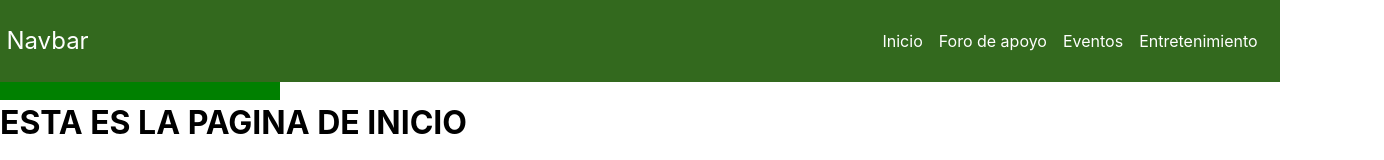
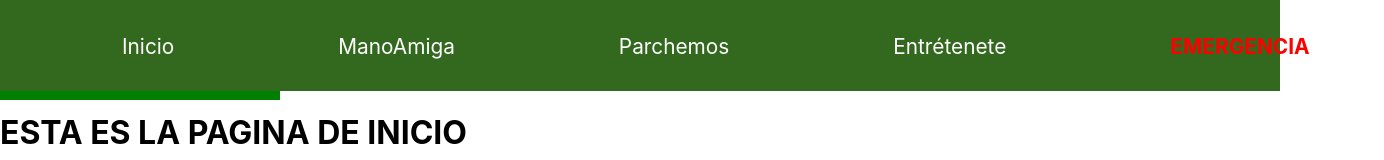
Before and after one commit to Mi-Salud-Mental-Importa/frontEnd, a React (Create React App) app: page /Inicio in a window 1280 px wide. Shown: the top 160 px of the page, 1384 px wide, since content can reach past the window. Built offline with nearby package versions, Linux system fonts and the light colour scheme.

Commit message:
Final footer & navbar

```diff
--- a/src/components/Navbar.js
+++ b/src/components/Navbar.js
@@ -14,12 +14,13 @@ function Navbar(){
     return(
         <>
         <NavContainer>
-            <h1>Navbar</h1>
+            <h1></h1>
         <div className={`links ${clicked?"active":""}`}>
-            <a onClick={handleClick} href="/Inicio" element={<Inicio/>} >Inicio</a>
-            <a onClick={handleClick} href="/ForoApoyo">Foro de apoyo</a>
-            <a onClick={handleClick} href="/Eventos">Eventos</a>
-            <a onClick={handleClick} href="/Entretenimiento">Entretenimiento</a>
+            <a onClick={handleClick} href="/Inicio" >Inicio</a>
+            <a onClick={handleClick} href="/ForoApoyo">ManoAmiga</a>
+            <a onClick={handleClick} href="/Eventos">Parchemos</a>
+            <a onClick={handleClick} href="/Entretenimiento">Entrétenete</a>
+            <a onClick={handleClick} href="/Entretenimiento" style={{ color: 'red',fontWeight: 'bold' }}>EMERGENCIA</a>
         </div>
         <div className="burguer">
             <BurguerButton clicked={clicked} handleClick={handleClick}></BurguerButton>
@@ -33,16 +34,18 @@ function Navbar(){
 export default Navbar
 
 const NavContainer=styled.nav`
+
     h1{
         color: white;
         font-weight: 400;
     }
-    padding:.4rem;
+    padding:1.5rem 0rem 1.4rem 2rem;
     background-color: rgb(51 105 30);
     display: flex;
     align-items: center;
-    justify-content: space-between;
+    justify-content: flex;
     a{
+
         color:white;
         text-decoration: none;
         margin-right: 1rem;
@@ -52,8 +55,24 @@ const NavContainer=styled.nav`
             display: none;
         }
     }
+    .links a:hover {
+        color: #008000; /* Cambia este valor al color verde oscuro que desees */
+        background-color: #d0ffd0; /* Cambia el fondo al verde claro cuando se pasa el cursor */
+      }
+      .links a {
+        color: white; /* Color de texto predeterminado */
+        text-decoration: none; /* Quitar subrayado predeterminado */
+        padding: 10px 10px; /* Ajustar el espacio alrededor del texto según sea necesario */
+        border-radius: 10px; /* Borde redondeado */
+        transition: color 0.3s, background-color 0.3s; /* Transición suave */
+      }
+
     .links{
         position: absolute;
+        display: grid;
+        grid-template-columns: repeat(5, 1fr);
+        align-items: center;
+        text-align: center;
         top:-700px;
         left: -2000px;
         right: 0;
@@ -65,14 +84,15 @@ const NavContainer=styled.nav`
             color:black;
             font-size: 2rem;
             display: block;
+            margin-left: 5rem;
+            margin-right: 4rem;
         }
         @media(min-width: 768px){
             position: initial;
             margin:0;
             a{
-                font-size: 1rem;
+                font-size: 1.3rem;
                 color:white;
-                display: inline;
             }
         }
     }
@@ -88,7 +108,8 @@ const NavContainer=styled.nav`
         right: 0;
         text-align: center;
         a{
-            font-size: 2rem;
+
+            font-size: 1.7rem;
             margin-top: 1rem;
             color:white;
         }
```
